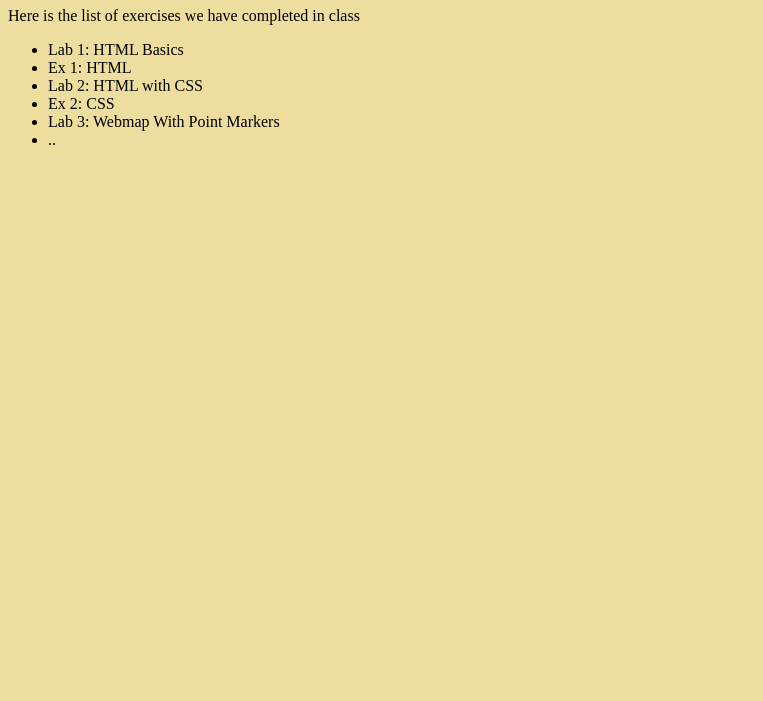
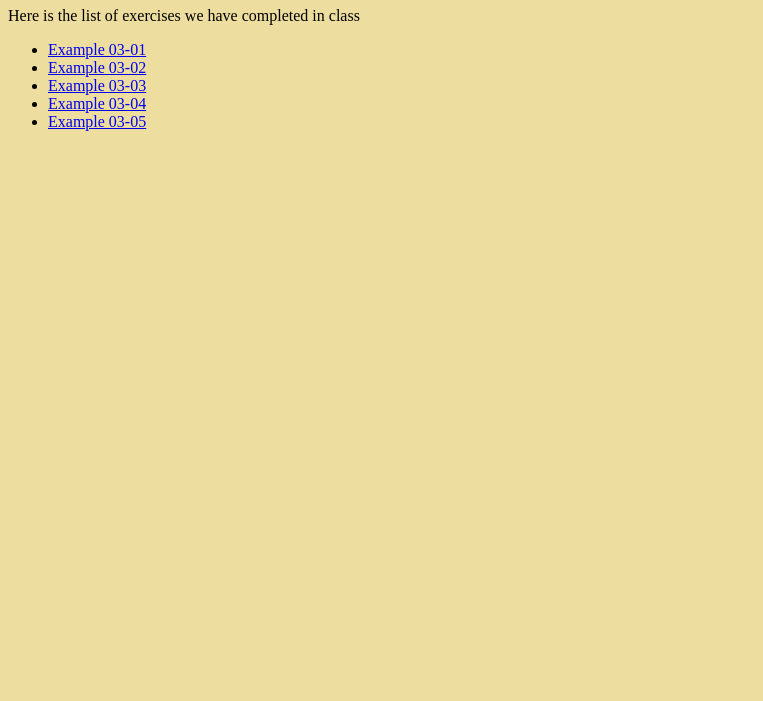
Before and after one commit to jackson3036/geo455_page, a plain HTML site: page ex_3/geo455_ex3.html in a window 1280 px wide. Shown: the part 99-800 px from the top of the page, without its empty margins (0-763 px from the left). Drawn offline with Linux system fonts and the light colour scheme.

Commit message:
Update geo455_ex3.html

```diff
--- a/ex_3/geo455_ex3.html
+++ b/ex_3/geo455_ex3.html
@@ -8,12 +8,12 @@
 
              <p> Here is the list of exercises we have completed in class</p>
              <ul>
-                 <li>Lab 1: HTML Basics</li>
-                 <li>Ex 1: HTML</li>
-                 <li>Lab 2: HTML with CSS</li>
-                 <li>Ex 2: CSS</li>
-                 <li>Lab 3: Webmap With Point Markers</li>
-                 <li>..</li>
+                 <li><a href="ex_05_01_data_types.html">Example 03-01</a></li>
+                 <li><a href="ex_05_02_objects.html">Example 03-02</a></li>
+                 <li><a href="ex_05_03_functions.html">Example 03-03</a></li>
+                 <li><a href="ex_05_04_conditionals.html">Example 03-04</a></li>
+                 <li><a href="ex_05_05_loops.html">Example 03-05</a></li>
         </ul>
+
      </body>
 </html>
```
